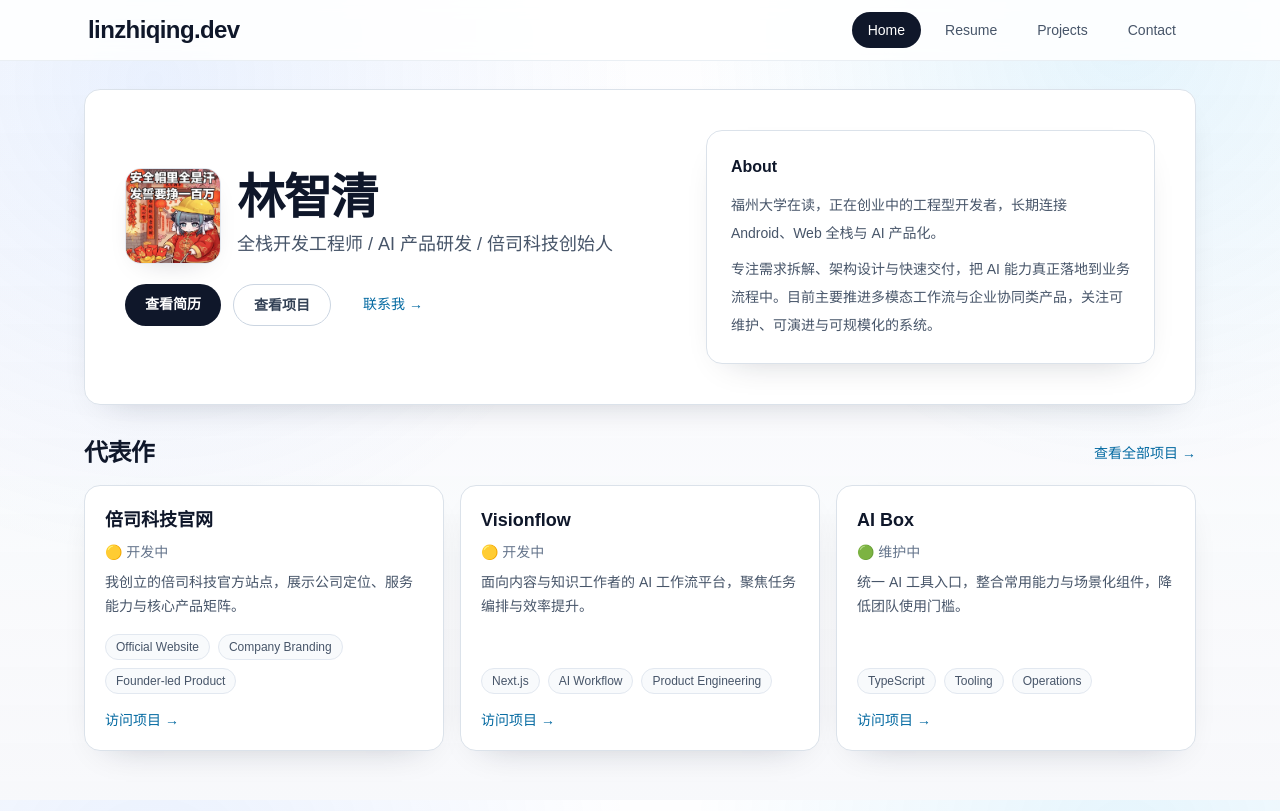
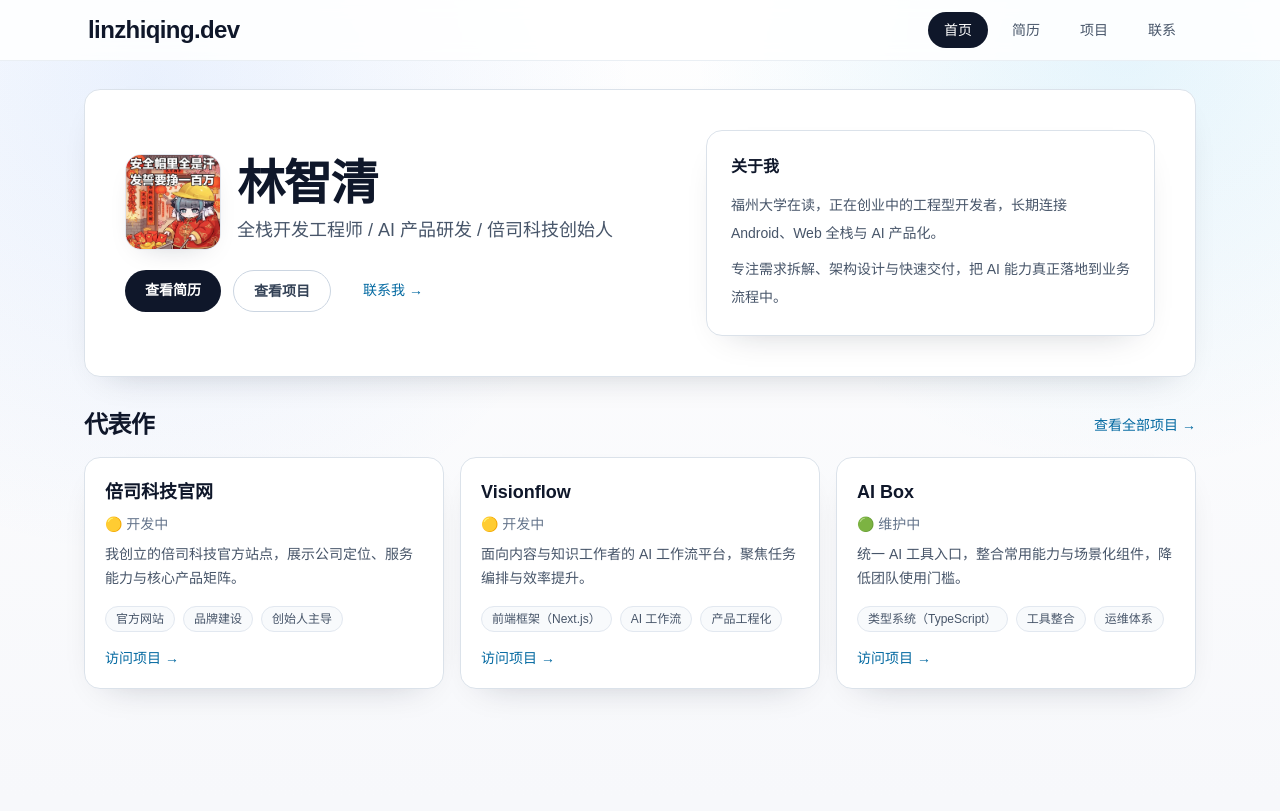
Before and after one commit to xiaolinbenben/linzhiqing.dev, a Next.js app: page / in a window 1280 px wide. Built offline with nearby package versions, Linux system fonts and the light colour scheme.

Commit message:
feat: 更新页面标题和导航标签为中文，提升用户体验

```diff
--- a/src/app/contact/page.tsx
+++ b/src/app/contact/page.tsx
@@ -3,7 +3,7 @@ import { contactQrGroups } from "@/data/profile";
 import styles from "./contact.module.css";
 
 export const metadata: Metadata = {
-  title: "Contact",
+  title: "联系",
   description: "联系方式与赞赏二维码，支持悬浮预览与点击下载。"
 };
 
--- a/src/app/page.tsx
+++ b/src/app/page.tsx
@@ -4,7 +4,7 @@ import Link from "next/link";
 import { profile } from "@/data/profile";
 
 export const metadata: Metadata = {
-  title: "Home",
+  title: "首页",
   description: "林智清个人官网首页，含个人定位、代表项目与简历入口。"
 };
 
@@ -55,7 +55,7 @@ export default function HomePage() {
           </div>
 
           <div className="section-card space-y-3 p-5 sm:p-6">
-            <h2 className="text-base font-semibold text-slate-900 dark:text-white">About</h2>
+            <h2 className="text-base font-semibold text-slate-900 dark:text-white">关于我</h2>
             <div className="space-y-2 text-sm leading-7 text-slate-600 dark:text-slate-300">
               {profile.bio.map((line) => (
                 <p key={line}>{line}</p>
--- a/src/app/projects/page.tsx
+++ b/src/app/projects/page.tsx
@@ -2,7 +2,7 @@ import type { Metadata } from "next";
 import ProjectsBoard from "@/components/ProjectsBoard";
 
 export const metadata: Metadata = {
-  title: "Projects",
+  title: "项目",
   description: "在线产品、GitHub、娱乐项目与指南合集，支持分类筛选查看。"
 };
 
--- a/src/app/resume/page.tsx
+++ b/src/app/resume/page.tsx
@@ -3,7 +3,7 @@ import Link from "next/link";
 import { profile } from "@/data/profile";
 
 export const metadata: Metadata = {
-  title: "Resume",
+  title: "简历",
   description: "林智清的一页式简历，包含核心技能、代表项目、经历与联系方式。"
 };
 
--- a/src/components/Navbar.tsx
+++ b/src/components/Navbar.tsx
@@ -5,10 +5,10 @@ import { usePathname } from "next/navigation";
 import { useState } from "react";
 
 const navItems = [
-  { href: "/", label: "Home" },
-  { href: "/resume", label: "Resume" },
-  { href: "/projects", label: "Projects" },
-  { href: "/contact", label: "Contact" }
+  { href: "/", label: "首页" },
+  { href: "/resume", label: "简历" },
+  { href: "/projects", label: "项目" },
+  { href: "/contact", label: "联系" }
 ];
 
 export default function Navbar() {
@@ -41,13 +41,13 @@ export default function Navbar() {
           type="button"
           className="inline-flex rounded-lg border border-slate-200 px-3 py-2 text-sm font-medium text-slate-700 md:hidden dark:border-slate-700 dark:text-slate-200"
           aria-expanded={open}
-          aria-label="Toggle navigation menu"
+          aria-label="切换导航菜单"
           onClick={() => setOpen((prev) => !prev)}
         >
-          Menu
+          菜单
         </button>
 
-        <nav className="hidden items-center gap-2 md:flex" aria-label="Main">
+        <nav className="hidden items-center gap-2 md:flex" aria-label="主导航">
           {navItems.map((item) => (
             <Link key={item.href} href={item.href} className={linkClass(item.href)}>
               {item.label}
@@ -59,7 +59,7 @@ export default function Navbar() {
       {open ? (
         <nav
           className="border-t border-slate-200 px-4 py-3 md:hidden dark:border-slate-800"
-          aria-label="Mobile Main"
+          aria-label="移动端主导航"
         >
           <div className="flex flex-col gap-2">
             {navItems.map((item) => (
--- a/src/data/profile.ts
+++ b/src/data/profile.ts
@@ -61,7 +61,7 @@ export interface ContactQrGroup {
 
 export const projectCategories: ProjectCategory[] = [
   { id: "online", label: "在线产品" },
-  { id: "github", label: "GitHub" },
+  { id: "github", label: "代码仓库" },
   { id: "fun", label: "娱乐项目" },
   { id: "guides", label: "指南合集" }
 ];
@@ -200,11 +200,11 @@ export const profile = {
   seoDescription: "林智清的个人官网，聚焦全栈开发、AI 产品研发与创业实践。",
   bio: [
     "福州大学在读，正在创业中的工程型开发者，长期连接 Android、Web 全栈与 AI 产品化。",
-    "专注需求拆解、架构设计与快速交付，把 AI 能力真正落地到业务流程中。目前主要推进多模态工作流与企业协同类产品，关注可维护、可演进与可规模化的系统。"
+    "专注需求拆解、架构设计与快速交付，把 AI 能力真正落地到业务流程中。"
   ],
   contactLinks: [
     { label: "联系我", url: "/contact" },
-    { label: "GitHub", url: "https://github.com/xiaolinbenben" },
+    { label: "GitHub 主页", url: "https://github.com/xiaolinbenben" },
     { label: "企业文档", url: "https://beisi-tech.github.io/docs" }
   ],
   featuredProjects: [
@@ -213,21 +213,21 @@ export const profile = {
       status: "🟡 开发中",
       summary: "我创立的倍司科技官方站点，展示公司定位、服务能力与核心产品矩阵。",
       url: "https://beisi.tech/",
-      tags: ["Official Website", "Company Branding", "Founder-led Product"]
+      tags: ["官方网站", "品牌建设", "创始人主导"]
     },
     {
       title: "Visionflow",
       status: "🟡 开发中",
       summary: "面向内容与知识工作者的 AI 工作流平台，聚焦任务编排与效率提升。",
       url: "https://visionflow.im",
-      tags: ["Next.js", "AI Workflow", "Product Engineering"]
+      tags: ["前端框架（Next.js）", "AI 工作流", "产品工程化"]
     },
     {
       title: "AI Box",
       status: "🟢 维护中",
       summary: "统一 AI 工具入口，整合常用能力与场景化组件，降低团队使用门槛。",
       url: "https://aibox.beisi.tech/",
-      tags: ["TypeScript", "Tooling", "Operations"]
+      tags: ["类型系统（TypeScript）", "工具整合", "运维体系"]
     }
   ],
   resume: {
```
